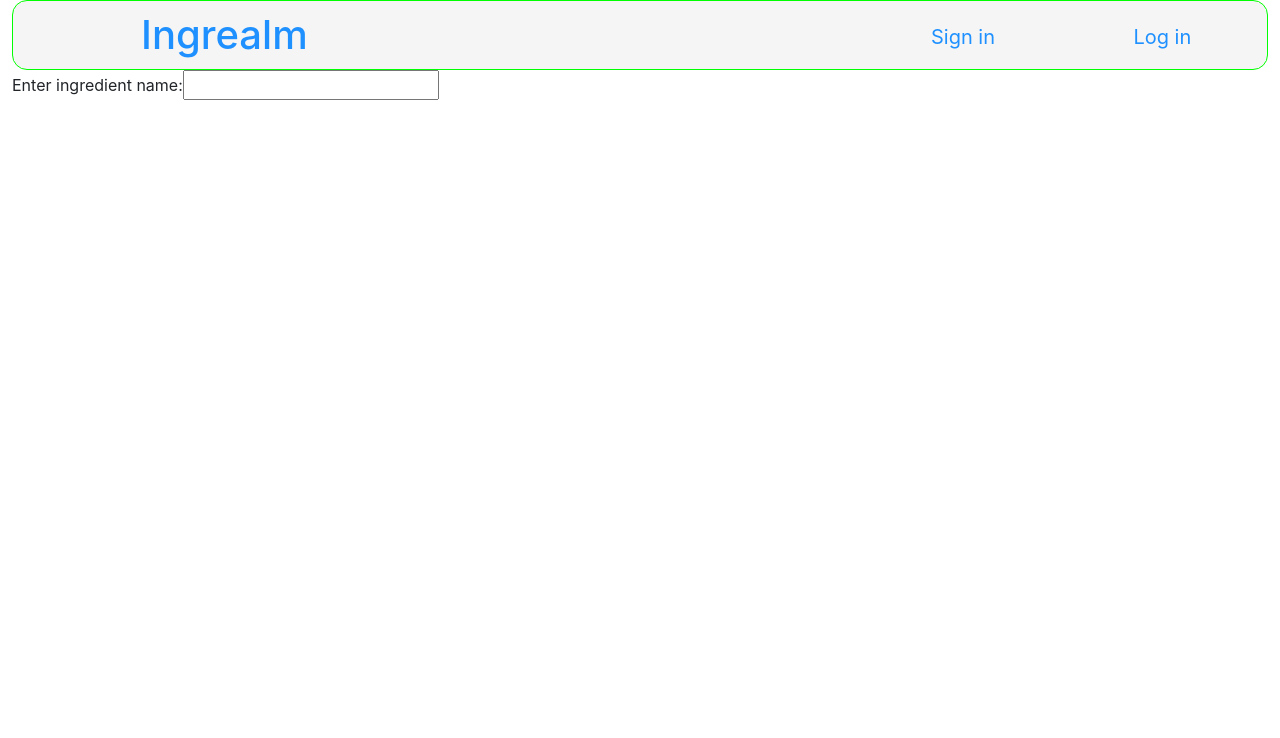
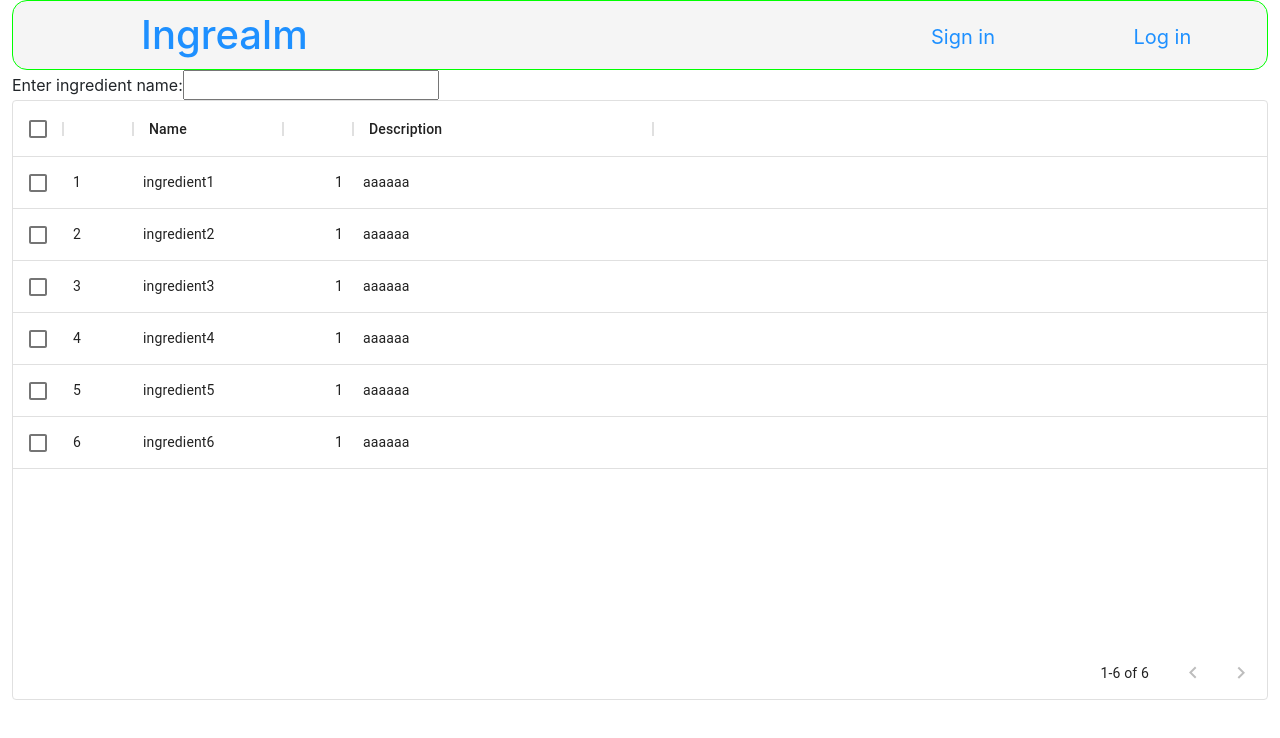
Before and after one commit to segu121/Ingrealm_front_rn, a React (Create React App) app: page /admin-panel in a window 1280 px wide. Shown: the top 738 px of the page. Built offline with nearby package versions, Linux system fonts and the light colour scheme.

Commit message:
add ingredient table to Admin.js

```diff
--- a/src/components/classComponents/Admin.js
+++ b/src/components/classComponents/Admin.js
@@ -1,10 +1,39 @@
 import React from 'react'
 import { Component } from 'react';
+import { DataGrid } from '@material-ui/data-grid';
 
 class Admin extends Component {
-    constructor(props) {
-        super(props);
-    }
+
+
+    ingredientsTable() {
+        const columns = [
+            { field : 'id', headerName: 'ID', width: 70},
+            { field : 'name', headerName: 'Name', width: 150},
+            { field : 'rating', headerName: 'Rating', type: 'number', width: 70},
+            { field : 'description', headerName: 'Description', width: 300},
+        ];
+
+        const rows = [
+            { id: 1, name: 'ingredient1', rating: 1.0, description: 'aaaaaa'},
+            { id: 2, name: 'ingredient2', rating: 1.0, description: 'aaaaaa'},
+            { id: 3, name: 'ingredient3', rating: 1.0, description: 'aaaaaa'},
+            { id: 4, name: 'ingredient4', rating: 1.0, description: 'aaaaaa'},
+            { id: 5, name: 'ingredient5', rating: 1.0, description: 'aaaaaa'},
+            { id: 6, name: 'ingredient6', rating: 1.0, description: 'aaaaaa'},
+        ];
+
+        return (
+            <div style={{height: 600, width: '100%'}}>
+                <DataGrid
+                    rows={rows}
+                    columns={columns}
+                    pageSize={50}
+                    rowsPerPageOptions={[50]}
+                    checkboxSelection
+                />
+            </div>
+        );
+    };
 
     addIngredientForm() {
         return (
@@ -18,16 +47,17 @@ class Admin extends Component {
                     </div>
                 </form>
             </div>
-        )
-    }
+        );
+    };
 
     render() {
         return (
             <div>
                 {this.addIngredientForm()}
+                {this.ingredientsTable()}
             </div>
-        )
-    }
+        );
+    };
 }
 
 export default Admin
```
